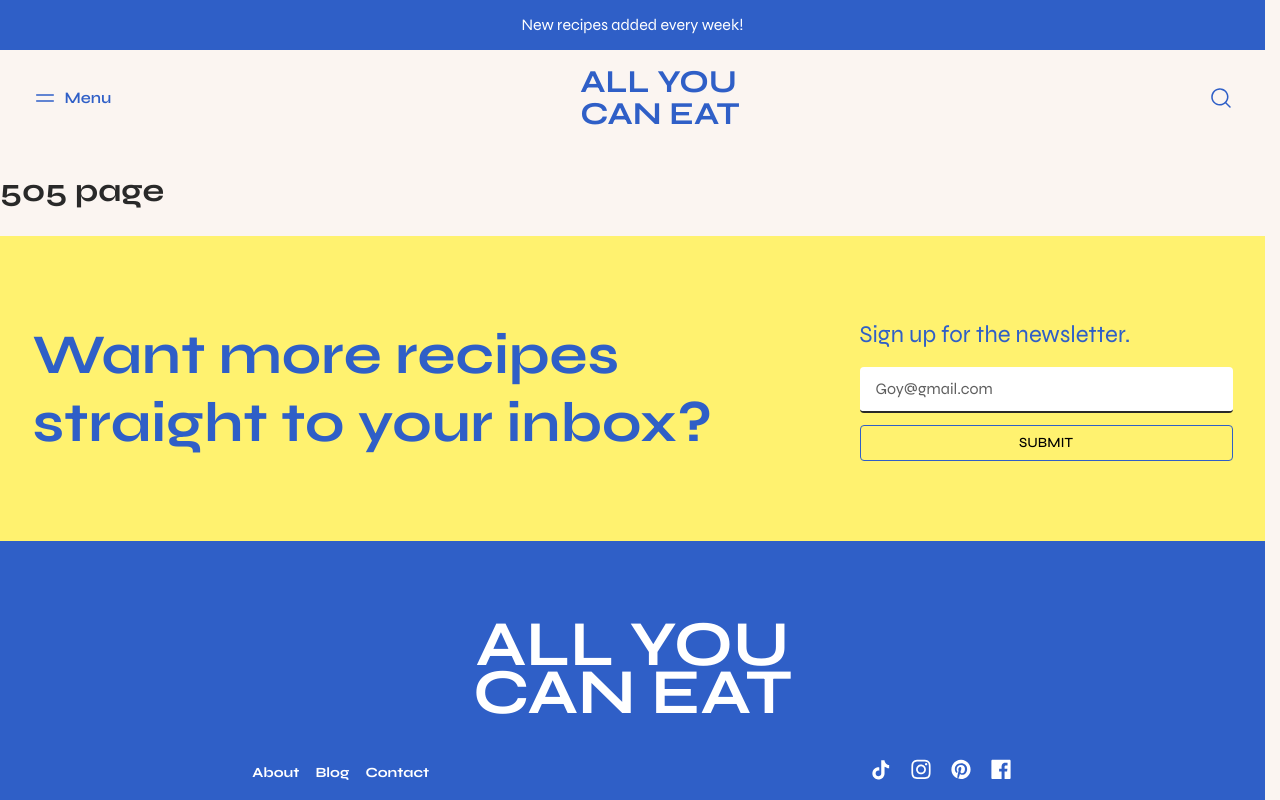
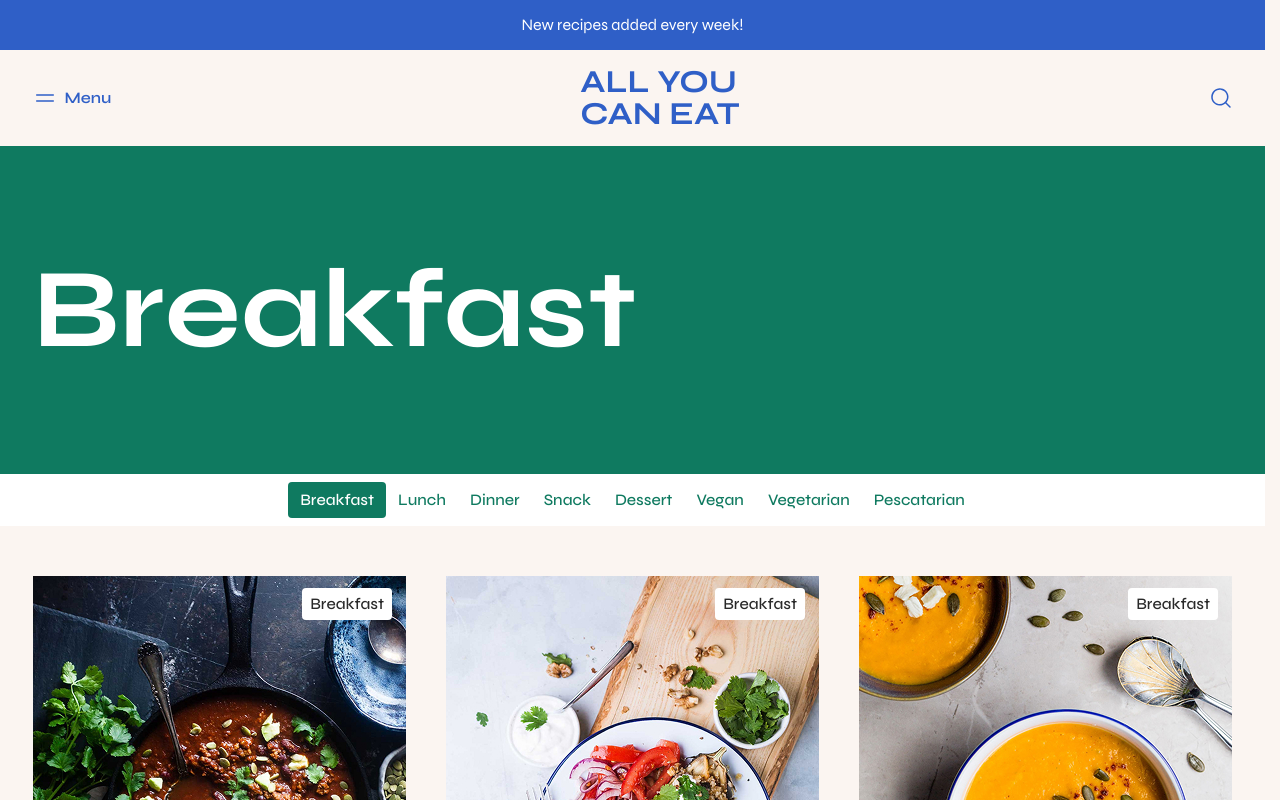
Before and after one commit to SStercorex2024/all-u-can-eat, a Vue app: page /snack in a window 1280 px wide. Shown: the top 800 px of the page. Built offline with nearby package versions, Linux system fonts and the light colour scheme.

Commit message:
Fix routing.

```diff
--- a/src/components/OurHeader.vue
+++ b/src/components/OurHeader.vue
@@ -4,13 +4,15 @@ import BurgerInactive from '@/components/icons/BurgerInactive.vue'
 import Ex from '@/components/icons/Ex.vue'
 import { ref, watch } from 'vue'
 import SearchButton from '@/components/SearchButton.vue'
+import { useRecipsStore } from '@/stores/RecipsStore.ts'
+import type { RecipeCategory } from '@/Interfaces/Recipe.ts'
 
 defineOptions({
   name: 'OurHeader',
 })
 
 const modalMenuIsOpen = ref(false)
-
+const store = useRecipsStore()
 const modalItems = [
   {
     nameCategories: 'categories',
@@ -27,7 +29,7 @@ function toggleModal() {
 }
 
 watch(modalMenuIsOpen, (isOpen) => {
-  if(isOpen) {
+  if (isOpen) {
     document.body.style.overflow = 'hidden'
   } else {
     document.body.style.overflow = ''
@@ -82,7 +84,11 @@ watch(modalMenuIsOpen, (isOpen) => {
             v-for="item in modalItems[0].categoriesItems"
             :key="item"
           >
-            <RouterLink class="modal__categories-link" :to="item.toLocaleLowerCase()">
+            <RouterLink
+              @click="store.activeRecipe = item as RecipeCategory; modalMenuIsOpen = false"
+              class="modal__categories-link"
+              :to="item.toLocaleLowerCase()"
+            >
               {{ item }}
             </RouterLink>
           </li>
@@ -92,7 +98,11 @@ watch(modalMenuIsOpen, (isOpen) => {
         </p>
         <ul class="modal__link-list">
           <li class="modal__link-item" v-for="item in modalItems[1].linksItems" :key="item">
-            <RouterLink class="modal__link-link" :to="item.toLowerCase()">
+            <RouterLink
+              @click="store.activeRecipe = item as RecipeCategory; modalMenuIsOpen = false"
+              class="modal__link-link"
+              :to="item.toLowerCase()"
+            >
               {{ item }}
             </RouterLink>
           </li>
--- a/src/router/index.ts
+++ b/src/router/index.ts
@@ -43,6 +43,31 @@ const router = createRouter({
           name: 'dinner',
           component: () => import('@/views/Recipe/RecipeCategories.vue'),
         },
+        {
+          path: '/snack',
+          name: 'snack',
+          component: () => import('@/views/Recipe/RecipeCategories.vue'),
+        },
+        {
+          path: '/dessert',
+          name: 'dessert',
+          component: () => import('@/views/Recipe/RecipeCategories.vue'),
+        },
+        {
+          path: '/vegan',
+          name: 'vegan',
+          component: () => import('@/views/Recipe/RecipeCategories.vue'),
+        },
+        {
+          path: '/vegetarian',
+          name: 'vegetarian',
+          component: () => import('@/views/Recipe/RecipeCategories.vue'),
+        },
+        {
+          path: '/pescatarian',
+          name: 'pescatarian',
+          component: () => import('@/views/Recipe/RecipeCategories.vue'),
+        },
       ],
     },
     {
--- a/src/stores/RecipsStore.ts
+++ b/src/stores/RecipsStore.ts
@@ -8,6 +8,7 @@ import { ref, computed } from 'vue'
 
 export const useRecipsStore = defineStore('recips', () => {
   const recips = ref<RecipeDatabase>()
+  const activeRecipe = ref<RecipeCategory>('Breakfast')
 
   async function fetchRecipes() {
     const response = await fetch('./bd.json')
@@ -44,5 +45,6 @@ export const useRecipsStore = defineStore('recips', () => {
     allCategory,
     getCategoryByRecipeId,
     allNewesRecipes,
+    activeRecipe
   }
 })
--- a/src/views/Recipe/RecipeCategories.vue
+++ b/src/views/Recipe/RecipeCategories.vue
@@ -1,5 +1,5 @@
 <script setup lang="ts">
-import { onMounted, ref } from 'vue'
+import { onMounted } from 'vue'
 import CardRecipe from '@/components/CardRecipe.vue'
 import { useRecipsStore } from '@/stores/RecipsStore.ts'
 import type { RecipeCategory } from '@/Interfaces/Recipe.ts'
@@ -21,21 +21,20 @@ const listLinks: RecipeCategory[] = [
   'Pescatarian',
 ]
 
-const activeRecipe = ref<RecipeCategory>(listLinks[0])
 </script>
 
 <template>
   <div class="recipe-head">
     <div class="container">
-      <h1 class="recipe-head__title">{{ activeRecipe }}</h1>
+      <h1 class="recipe-head__title">{{ store.activeRecipe }}</h1>
     </div>
   </div>
   <div class="recipe__row">
     <div class="container">
       <ul class="recipe__list">
         <li
-          @click="activeRecipe = link"
-          :class="[{ active: activeRecipe === link }, 'recipe__item']"
+          @click="store.activeRecipe = link"
+          :class="[{ active: store.activeRecipe === link }, 'recipe__item']"
           v-for="link in listLinks"
           :key="link"
         >
@@ -45,7 +44,7 @@ const activeRecipe = ref<RecipeCategory>(listLinks[0])
     </div>
   </div>
   <div class="container recipe-body">
-    <CardRecipe :all-items="store.getRecipesByCategory(activeRecipe)" />
+    <CardRecipe :all-items="store.getRecipesByCategory(store.activeRecipe)" />
   </div>
 </template>
 
```
